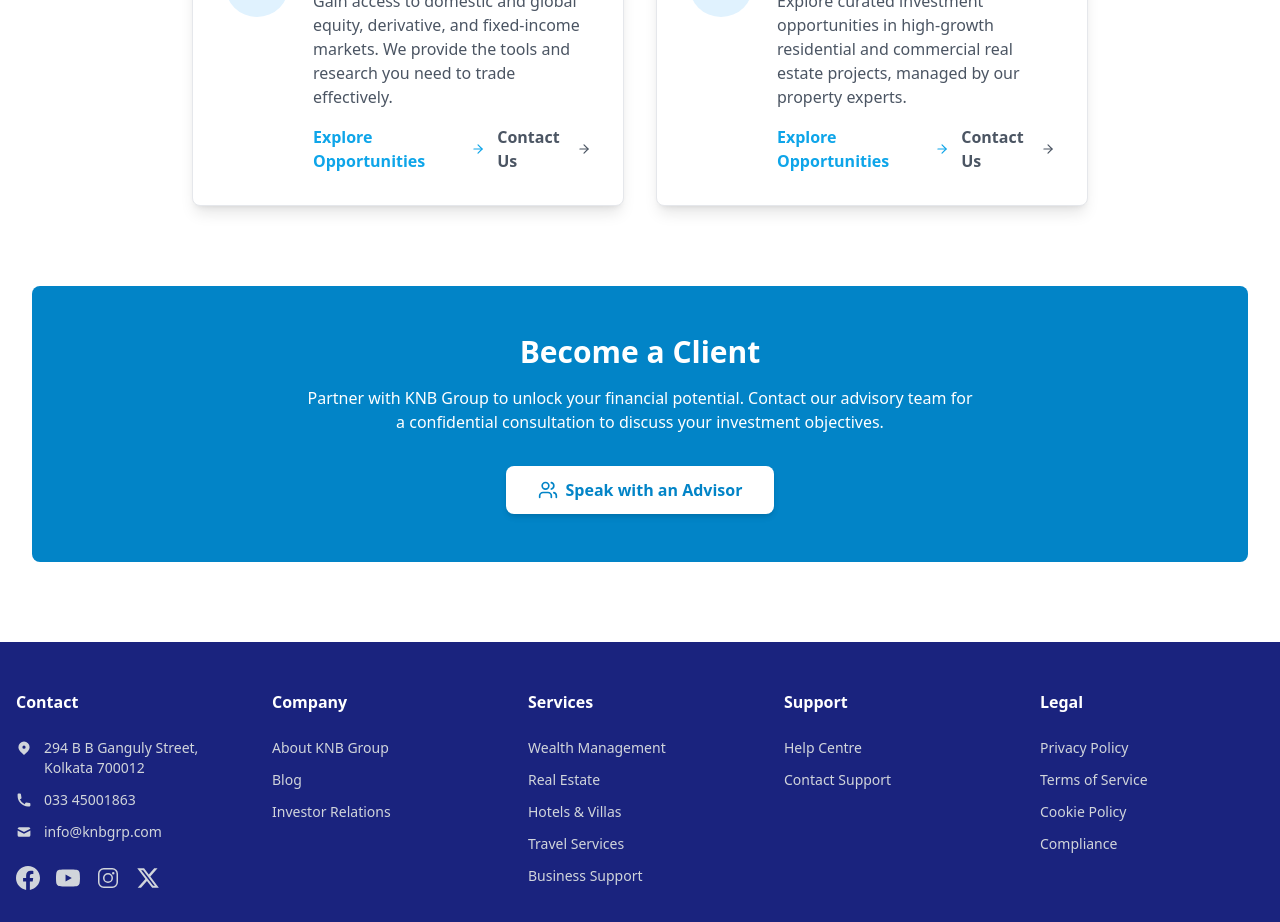
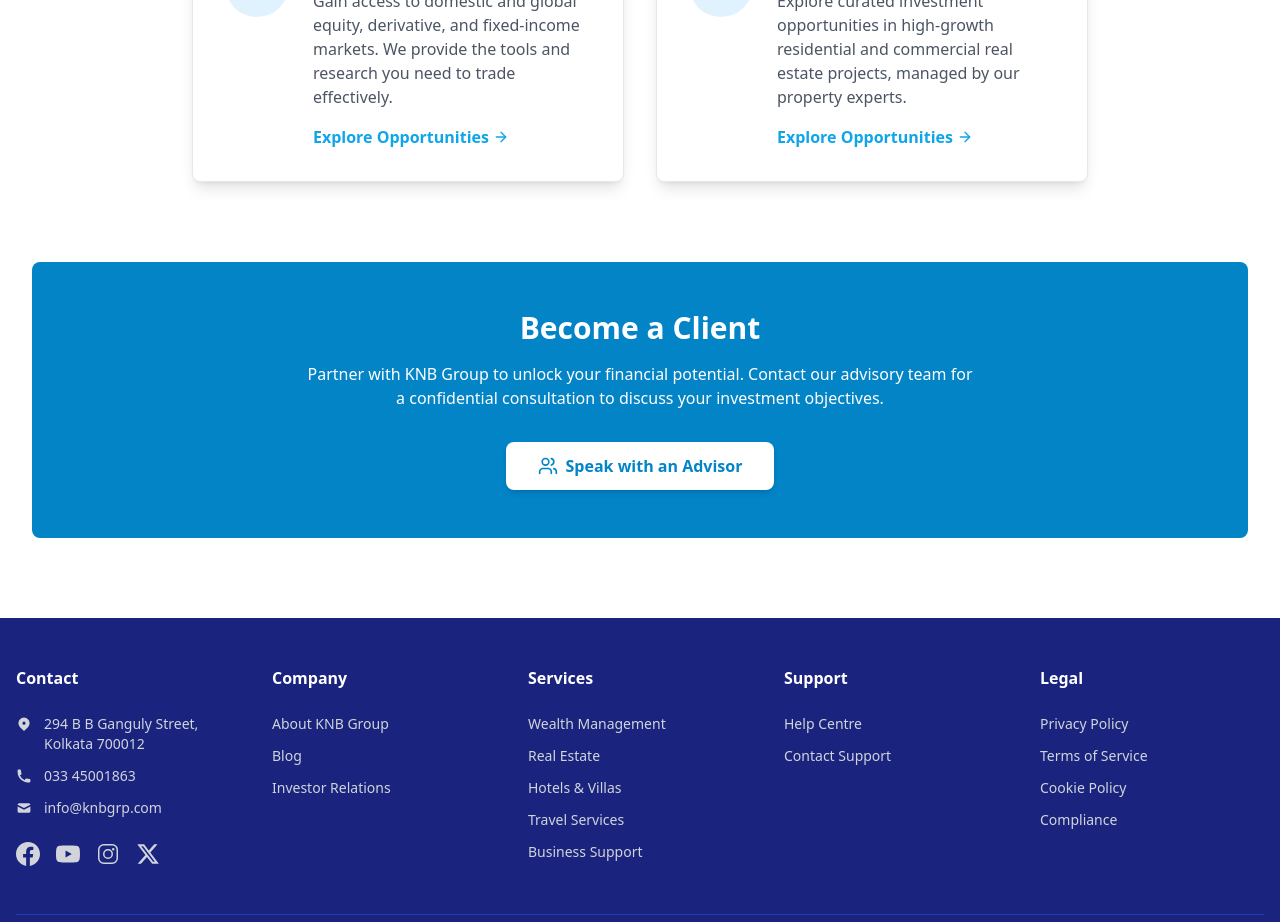
Before and after one commit to shashikant-dev/knb, a Next.js app: page /investors in a window 1280 px wide. Shown: the part 1340-2262 px from the top of the page. Built offline with nearby package versions, Linux system fonts and the light colour scheme.

Commit message:
fix: comment out contact link in InvestorsPage

```diff
--- a/app/investors/page.js
+++ b/app/investors/page.js
@@ -83,9 +83,9 @@
                                                 <Link href={avenue.link} className="inline-flex items-center text-primary-500 hover:text-primary-600 font-semibold text-sm sm:text-base transition-colors">
                                                     Explore Opportunities <ArrowRight className="ml-1 h-4 w-4 transform hover:translate-x-1 transition-transform" />
                                                 </Link>
-                                                <Link href="/contact" className="inline-flex items-center text-gray-600 hover:text-primary-500 font-semibold text-sm sm:text-base transition-colors">
+                                                {/* <Link href="/contact" className="inline-flex items-center text-gray-600 hover:text-primary-500 font-semibold text-sm sm:text-base transition-colors">
                                                     Contact Us <ArrowRight className="ml-1 h-4 w-4 transform hover:translate-x-1 transition-transform" />
-                                                </Link>
+                                                </Link> */}
                                             </div>
                                         </div>
                                     </div>
```
